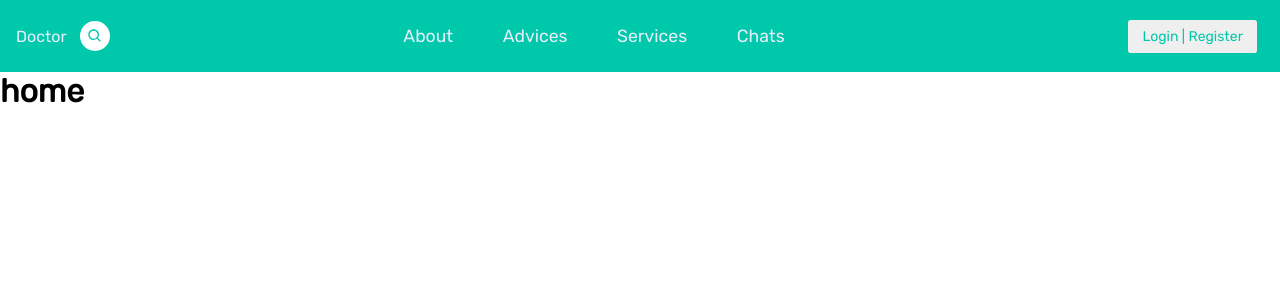
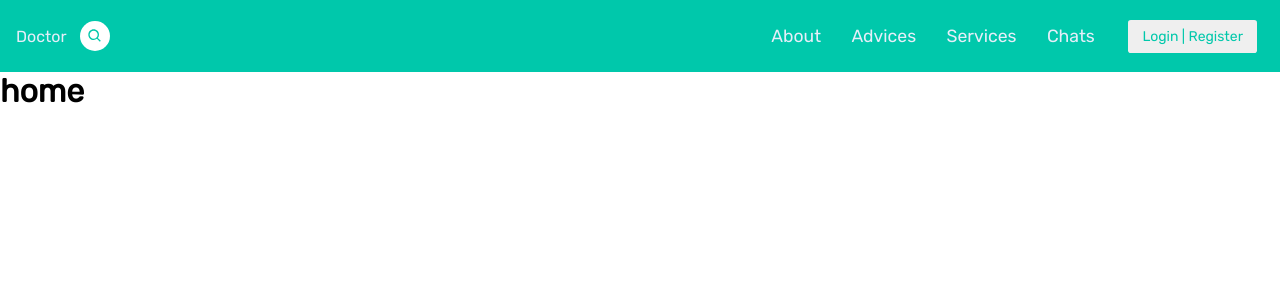
Before and after one commit to Shaikhfaruk/doctor, a React (Create React App) app in the folder client/: page / in a window 1280 px wide. Shown: the top 300 px of the page. Built offline with nearby package versions, Linux system fonts and the light colour scheme.

Commit message:
Fixed Nav-items

```diff
--- a/client/src/App.css
+++ b/client/src/App.css
@@ -148,10 +148,13 @@ a:focus {
 .nav-items {
   display: flex;
   font-size: 1.1rem;
+  position: absolute;
+  right: 170px;
 }
 .nav-item {
-  padding: 0 1rem;
-  height: 2.5em;
+  padding: 0.4rem;
+  height: 2em;
+  border-radius: 0.2em;
   display: flex;
   align-items: center;
   color: var(--secondary-color);
@@ -160,7 +163,7 @@ a:focus {
   background: var(--secondary-color);
 }
 .nav-item-link {
-  padding: 0 0.5em;
+  padding: 0.5em;
 }
 .nav-items > .nav-items-open > .nav-item {
   display: flex;
@@ -214,13 +217,15 @@ a:focus {
   }
   .nav-item .nav-item-icon {
     display: block;
-    color: var(--secondary-color);
   }
   .nav-item {
     width: 100%;
   }
 }
-
+.nav-items-open .nav-item:hover,
+.nav-item a:hover {
+  color: var(--navbar-color);
+}
 /* ============= animation keyframes start ============== */
 
 @-webkit-keyframes navbar-animation {
```
